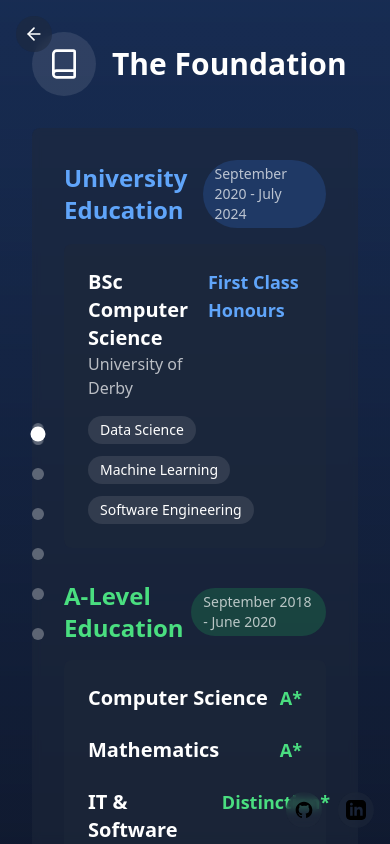
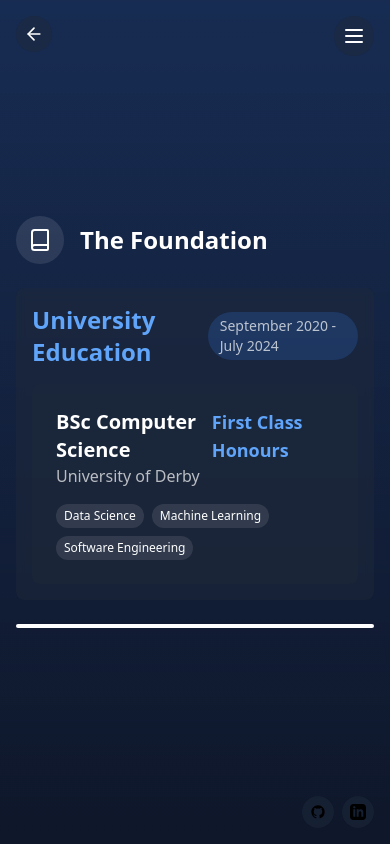
Before and after one commit to tyler-carty/tyler-carty.github.io, a React (Create React App) app: page / in a window 390 px wide. Both pictures are taken after a click on the button "Explore My Journey". Built offline with nearby package versions, Linux system fonts and the light colour scheme.

Commit message:
implemeted better responsive scaling in the app, and removed A-Levels

```diff
--- a/src/App.js
+++ b/src/App.js
@@ -6,7 +6,6 @@ const App = () => {
     return (
         <AnimatePresence mode="wait">
             <div className="min-h-screen bg-slate-900 font-sans antialiased">
-                {/* Initial page load animation */}
                 <motion.div
                     initial={{ opacity: 0 }}
                     animate={{ opacity: 1 }}
@@ -14,25 +13,24 @@ const App = () => {
                     transition={{ duration: 0.5 }}
                     className="relative"
                 >
-                    {/* Background gradient effect */}
+                    {/* Background Elements */}
                     <div className="fixed inset-0 bg-gradient-to-br from-slate-900 via-slate-800 to-slate-900" />
-
-                    {/* Background grid pattern */}
                     <div
                         className="fixed inset-0 opacity-10"
                         style={{
                             backgroundImage: 'radial-gradient(circle at 2px 2px, white 1px, transparent 0)',
-                            backgroundSize: '32px 32px'
+                            backgroundSize: '24px 24px'
                         }}
                     />
 
-                    {/* Main content */}
+                    {/* Main Content */}
                     <main className="relative z-10">
                         <Portfolio />
                     </main>
 
-                    {/* Social links */}
-                    <footer className="fixed bottom-4 right-4 flex gap-4 z-50">
+                    {/* Social Links Footer */}
+                    <footer className="fixed bottom-4 right-4 flex gap-2 md:gap-4 z-50">
+                        {/* GitHub Link */}
                         <motion.a
                             href="https://github.com/tyler-carty"
                             target="_blank"
@@ -40,9 +38,10 @@ const App = () => {
                             className="p-2 rounded-full bg-slate-800/50 backdrop-blur-sm hover:bg-slate-700/50 transition-colors"
                             whileHover={{ scale: 1.1 }}
                             whileTap={{ scale: 0.9 }}
+                            aria-label="GitHub Profile"
                         >
                             <svg
-                                className="w-5 h-5"
+                                className="w-4 h-4 md:w-5 md:h-5"
                                 fill="currentColor"
                                 viewBox="0 0 24 24"
                                 aria-hidden="true"
@@ -54,6 +53,8 @@ const App = () => {
                                 />
                             </svg>
                         </motion.a>
+
+                        {/* LinkedIn Link */}
                         <motion.a
                             href="https://linkedin.com/in/tyler-cartwright"
                             target="_blank"
@@ -61,9 +62,10 @@ const App = () => {
                             className="p-2 rounded-full bg-slate-800/50 backdrop-blur-sm hover:bg-slate-700/50 transition-colors"
                             whileHover={{ scale: 1.1 }}
                             whileTap={{ scale: 0.9 }}
+                            aria-label="LinkedIn Profile"
                         >
                             <svg
-                                className="w-5 h-5"
+                                className="w-4 h-4 md:w-5 md:h-5"
                                 fill="currentColor"
                                 viewBox="0 0 24 24"
                                 aria-hidden="true"
--- a/src/components/Portfolio.js
+++ b/src/components/Portfolio.js
@@ -7,9 +7,67 @@ import {
     LineChart,
     Shield,
     Database,
-    ArrowLeft
+    ArrowLeft,
+    Menu
 } from 'lucide-react';
 
+// Mobile Navigation Menu Component
+const MobileNav = ({ chapters, currentChapter, onChapterSelect }) => {
+    const [isOpen, setIsOpen] = useState(false);
+
+    return (
+        <div className="lg:hidden">
+            <motion.button
+                className="fixed top-4 right-4 z-50 p-2 rounded-full bg-slate-800/50 backdrop-blur-sm"
+                whileHover={{ scale: 1.1 }}
+                whileTap={{ scale: 0.9 }}
+                onClick={() => setIsOpen(!isOpen)}
+            >
+                <Menu className="w-6 h-6" />
+            </motion.button>
+
+            <AnimatePresence>
+                {isOpen && (
+                    <motion.div
+                        className="fixed inset-0 bg-slate-900/95 z-40 flex items-center justify-center"
+                        initial={{ opacity: 0 }}
+                        animate={{ opacity: 1 }}
+                        exit={{ opacity: 0 }}
+                    >
+                        <motion.div
+                            className="w-full max-w-md p-4 space-y-4"
+                            initial={{ scale: 0.9, opacity: 0 }}
+                            animate={{ scale: 1, opacity: 1 }}
+                            exit={{ scale: 0.9, opacity: 0 }}
+                        >
+                            {chapters.map((chapter, index) => (
+                                <motion.button
+                                    key={index}
+                                    className={`w-full p-4 rounded-lg flex items-center gap-4 ${
+                                        currentChapter === index
+                                            ? 'bg-blue-500/20 text-blue-400'
+                                            : 'bg-slate-800/50'
+                                    }`}
+                                    whileHover={{ scale: 1.02 }}
+                                    whileTap={{ scale: 0.98 }}
+                                    onClick={() => {
+                                        onChapterSelect(index);
+                                        setIsOpen(false);
+                                    }}
+                                >
+                                    <chapter.icon className="w-6 h-6" />
+                                    <span className="text-lg font-medium">{chapter.title}</span>
+                                </motion.button>
+                            ))}
+                        </motion.div>
+                    </motion.div>
+                )}
+            </AnimatePresence>
+        </div>
+    );
+};
+
+// Updated Chapter Component with Responsive Styles
 const Chapter = ({ children, icon: Icon, title, index, isActive, progress }) => {
     const bgColors = [
         'from-blue-500/20', 'from-green-500/20', 'from-purple-500/20',
@@ -18,26 +76,26 @@ const Chapter = ({ children, icon: Icon, title, index, isActive, progress }) =>
 
     return (
         <motion.div
-            className={`min-h-screen flex items-center justify-center p-8 bg-gradient-to-b ${bgColors[index]} to-slate-900`}
+            className={`min-h-screen flex items-center justify-center p-4 md:p-8 bg-gradient-to-b ${bgColors[index]} to-slate-900`}
             initial={{ opacity: 0 }}
             animate={{ opacity: isActive ? 1 : 0.3 }}
             transition={{ duration: 0.5 }}
         >
             <div className="max-w-4xl w-full">
                 <motion.div
-                    className="flex items-center gap-4 mb-8"
+                    className="flex items-center gap-4 mb-6 md:mb-8"
                     initial={{ x: -50, opacity: 0 }}
                     animate={{ x: 0, opacity: 1 }}
                     transition={{ delay: 0.2 }}
                 >
-                    <div className={`w-16 h-16 rounded-full bg-white/10 flex items-center justify-center`}>
-                        <Icon className="w-8 h-8" />
+                    <div className="w-12 h-12 md:w-16 md:h-16 rounded-full bg-white/10 flex items-center justify-center">
+                        <Icon className="w-6 h-6 md:w-8 md:h-8" />
                     </div>
-                    <h2 className="text-3xl font-bold">{title}</h2>
+                    <h2 className="text-2xl md:text-3xl font-bold">{title}</h2>
                 </motion.div>
 
                 <motion.div
-                    className="bg-slate-800/50 backdrop-blur-sm rounded-lg p-8"
+                    className="bg-slate-800/50 backdrop-blur-sm rounded-lg p-4 md:p-8"
                     initial={{ y: 50, opacity: 0 }}
                     animate={{ y: 0, opacity: 1 }}
                     transition={{ delay: 0.4 }}
@@ -46,7 +104,7 @@ const Chapter = ({ children, icon: Icon, title, index, isActive, progress }) =>
                 </motion.div>
 
                 <motion.div
-                    className="h-1 bg-white/20 mt-8 rounded-full overflow-hidden"
+                    className="h-1 bg-white/20 mt-6 md:mt-8 rounded-full overflow-hidden"
                     initial={{ width: 0 }}
                     animate={{ width: '100%' }}
                     transition={{ duration: 0.8 }}
@@ -61,13 +119,14 @@ const Chapter = ({ children, icon: Icon, title, index, isActive, progress }) =>
     );
 };
 
+// Updated TechStack Component
 const TechStack = ({ technologies }) => {
     return (
-        <div className="flex flex-wrap gap-3 mt-4">
+        <div className="flex flex-wrap gap-2 md:gap-3 mt-4">
             {technologies.map((tech, index) => (
                 <motion.span
                     key={tech}
-                    className="px-3 py-1 bg-white/10 rounded-full text-sm"
+                    className="px-2 md:px-3 py-1 bg-white/10 rounded-full text-xs md:text-sm"
                     initial={{ scale: 0 }}
                     animate={{ scale: 1 }}
                     transition={{ delay: index * 0.1 }}
@@ -115,45 +174,45 @@ const PORTFOLIO_CHAPTERS = [
                         </div>
                     </motion.div>
 
-                    {/* A-Levels Section */}
-                    <motion.div
-                        className="space-y-4"
-                        initial={{ opacity: 0 }}
-                        animate={{ opacity: 1 }}
-                        transition={{ delay: 0.8 }}
-                    >
-                        <div className="flex items-center justify-between mb-4">
-                            <h3 className="text-2xl font-bold text-green-400">A-Level Education</h3>
-                            <span className="text-sm text-white/70 bg-green-500/20 px-3 py-1 rounded-full">
-                                September 2018 - June 2020
-                            </span>
-                        </div>
-                        <div className="bg-slate-800/50 rounded-lg p-6 space-y-6">
-                            {/* Computer Science */}
-                            <div className="space-y-3">
-                                <div className="flex items-start justify-between">
-                                    <h4 className="text-xl font-semibold">Computer Science</h4>
-                                    <span className="text-lg font-bold text-green-400">A*</span>
-                                </div>
-                            </div>
+                    {/*/!* A-Levels Section *!/*/}
+                    {/*<motion.div*/}
+                    {/*    className="space-y-4"*/}
+                    {/*    initial={{ opacity: 0 }}*/}
+                    {/*    animate={{ opacity: 1 }}*/}
+                    {/*    transition={{ delay: 0.8 }}*/}
+                    {/*>*/}
+                    {/*    <div className="flex items-center justify-between mb-4">*/}
+                    {/*        <h3 className="text-2xl font-bold text-green-400">A-Level Education</h3>*/}
+                    {/*        <span className="text-sm text-white/70 bg-green-500/20 px-3 py-1 rounded-full">*/}
+                    {/*            September 2018 - June 2020*/}
+                    {/*        </span>*/}
+                    {/*    </div>*/}
+                    {/*    <div className="bg-slate-800/50 rounded-lg p-6 space-y-6">*/}
+                    {/*        /!* Computer Science *!/*/}
+                    {/*        <div className="space-y-3">*/}
+                    {/*            <div className="flex items-start justify-between">*/}
+                    {/*                <h4 className="text-xl font-semibold">Computer Science</h4>*/}
+                    {/*                <span className="text-lg font-bold text-green-400">A*</span>*/}
+                    {/*            </div>*/}
+                    {/*        </div>*/}
 
-                            {/* Mathematics */}
-                            <div className="space-y-3">
-                                <div className="flex items-start justify-between">
-                                    <h4 className="text-xl font-semibold">Mathematics</h4>
-                                    <span className="text-lg font-bold text-green-400">A*</span>
-                                </div>
-                            </div>
+                    {/*        /!* Mathematics *!/*/}
+                    {/*        <div className="space-y-3">*/}
+                    {/*            <div className="flex items-start justify-between">*/}
+                    {/*                <h4 className="text-xl font-semibold">Mathematics</h4>*/}
+                    {/*                <span className="text-lg font-bold text-green-400">A*</span>*/}
+                    {/*            </div>*/}
+                    {/*        </div>*/}
 
-                            {/* IT & Software Development */}
-                            <div className="space-y-3">
-                                <div className="flex items-start justify-between">
-                                    <h4 className="text-xl font-semibold">IT & Software Development</h4>
-                                    <span className="text-lg font-bold text-green-400">Distinction*</span>
-                                </div>
-                            </div>
-                        </div>
-                    </motion.div>
+                    {/*        /!* IT & Software Development *!/*/}
+                    {/*        <div className="space-y-3">*/}
+                    {/*            <div className="flex items-start justify-between">*/}
+                    {/*                <h4 className="text-xl font-semibold">IT & Software Development</h4>*/}
+                    {/*                <span className="text-lg font-bold text-green-400">Distinction*</span>*/}
+                    {/*            </div>*/}
+                    {/*        </div>*/}
+                    {/*    </div>*/}
+                    {/*</motion.div>*/}
                 </div>
             </>
         )
@@ -366,7 +425,7 @@ const PORTFOLIO_CHAPTERS = [
     }
 ];
 
-// NavigationDots component with hover functionality
+// Updated NavigationDots Component
 const NavigationDots = React.memo(({
                                        chapters,
                                        currentChapter,
@@ -375,7 +434,7 @@ const NavigationDots = React.memo(({
                                    }) => {
     return (
         <motion.div
-            className="fixed left-8 top-1/2 -translate-y-1/2 flex flex-col gap-4 z-50"
+            className="fixed left-2 md:left-8 top-1/2 -translate-y-1/2 flex flex-col gap-3 md:gap-4 z-50 hidden lg:flex"
             initial={{ opacity: 0, x: -20 }}
             animate={{ opacity: 1, x: 0 }}
             transition={{ delay: 0.5 }}
@@ -383,7 +442,7 @@ const NavigationDots = React.memo(({
             {chapters.map((chapter, index) => (
                 <div key={index} className="relative">
                     <motion.button
-                        className={`w-3 h-3 rounded-full transition-all duration-300 relative z-10
+                        className={`w-2 h-2 md:w-3 md:h-3 rounded-full transition-all duration-300 relative z-10
                             ${currentChapter === index
                             ? 'bg-white scale-125'
                             : index < currentChapter
@@ -518,18 +577,18 @@ const Portfolio = () => {
             <AnimatePresence>
                 {!isExploring ? (
                     <motion.div
-                        className="h-screen flex flex-col items-center justify-center p-8 text-center"
+                        className="h-screen flex flex-col items-center justify-center p-4 md:p-8 text-center"
                         exit={{ opacity: 0, scale: 0.8 }}
                     >
                         <motion.h1
-                            className="text-6xl font-bold mb-6"
+                            className="text-4xl md:text-6xl font-bold mb-4 md:mb-6"
                             initial={{ y: 50, opacity: 0 }}
                             animate={{ y: 0, opacity: 1 }}
                         >
                             Tyler Cartwright
                         </motion.h1>
                         <motion.h2
-                            className="text-2xl text-blue-400 mb-8"
+                            className="text-xl md:text-2xl text-blue-400 mb-6 md:mb-8"
                             initial={{ y: 50, opacity: 0 }}
                             animate={{ y: 0, opacity: 1 }}
                             transition={{ delay: 0.2 }}
@@ -537,7 +596,7 @@ const Portfolio = () => {
                             Software Engineer | Data Scientist | ML Engineer
                         </motion.h2>
                         <motion.button
-                            className="px-8 py-4 bg-blue-500 rounded-full text-lg font-semibold hover:bg-blue-600 transition-colors"
+                            className="px-6 md:px-8 py-3 md:py-4 bg-blue-500 rounded-full text-base md:text-lg font-semibold hover:bg-blue-600 transition-colors"
                             initial={{ y: 50, opacity: 0 }}
                             animate={{ y: 0, opacity: 1 }}
                             transition={{ delay: 0.4 }}
@@ -560,14 +619,16 @@ const Portfolio = () => {
                             <ArrowLeft className="w-5 h-5"/>
                         </motion.button>
 
+                        <MobileNav
+                            chapters={PORTFOLIO_CHAPTERS}
+                            currentChapter={currentChapter}
+                            onChapterSelect={scrollToChapter}
+                        />
+
                         <NavigationDots
                             chapters={PORTFOLIO_CHAPTERS}
                             currentChapter={currentChapter}
-                            onDotClick={(index) => {
-                                if (!isNavigating) {
-                                    scrollToChapter(index);
-                                }
-                            }}
+                            onDotClick={scrollToChapter}
                             onHoverChange={setHoveredChapter}
                         />
 
--- a/src/index.css
+++ b/src/index.css
@@ -2,9 +2,26 @@
 @tailwind components;
 @tailwind utilities;
 
+/* Base styles */
+:root {
+  --content-width: min(90vw, 1200px);
+  --header-height: 60px;
+}
+
+/* Better mobile touch handling */
+@media (max-width: 768px) {
+  html {
+    touch-action: manipulation;
+    -webkit-tap-highlight-color: transparent;
+  }
+}
+
 /* Custom scrollbar styling */
 ::-webkit-scrollbar {
-  width: 8px;
+  width: 4px;
+  @screen md {
+    width: 8px;
+  }
 }
 
 ::-webkit-scrollbar-track {
@@ -20,15 +37,20 @@
   background: rgba(255, 255, 255, 0.3);
 }
 
-/* Smooth scrolling */
-html {
-  scroll-behavior: smooth;
+/* Smooth scrolling - disable on mobile for better performance */
+@screen md {
+  html {
+    scroll-behavior: smooth;
+  }
 }
 
 /* Better font rendering */
 body {
   -webkit-font-smoothing: antialiased;
   -moz-osx-font-smoothing: grayscale;
+  overflow: hidden;
+  overscroll-behavior: none;
+  @apply text-base md:text-lg;
 }
 
 /* Glass effect utility */
@@ -38,3 +60,47 @@ body {
   -webkit-backdrop-filter: blur(10px);
   border: 1px solid rgba(255, 255, 255, 0.1);
 }
+
+/* Mobile touch optimization */
+@media (hover: none) {
+  .hover\:scale-105 {
+    transform: none !important;
+  }
+}
+
+/* Responsive text utilities */
+@layer utilities {
+  .text-balance {
+    text-wrap: balance;
+  }
+
+  .text-pretty {
+    text-wrap: pretty;
+  }
+}
+
+/* Custom animations */
+@keyframes float {
+  0%, 100% {
+    transform: translateY(0);
+  }
+  50% {
+    transform: translateY(-10px);
+  }
+}
+
+.animate-float {
+  animation: float 3s ease-in-out infinite;
+}
+
+/* Focus styles for better accessibility */
+:focus-visible {
+  outline: 2px solid theme('colors.blue.400');
+  outline-offset: 2px;
+}
+
+/* Prevent text selection on interactive elements */
+.no-select {
+  -webkit-user-select: none;
+  user-select: none;
+}
--- a/tailwind.config.js
+++ b/tailwind.config.js
@@ -5,8 +5,30 @@ module.exports = {
   ],
   theme: {
     extend: {
+      screens: {
+        'xs': '375px',
+      },
+      spacing: {
+        '18': '4.5rem',
+        '112': '28rem',
+        '128': '32rem',
+      },
       animation: {
         'bounce-slow': 'bounce 3s infinite',
+        'float': 'float 3s infinite',
+      },
+      keyframes: {
+        float: {
+          '0%, 100%': { transform: 'translateY(0)' },
+          '50%': { transform: 'translateY(-10px)' },
+        }
+      },
+      fontSize: {
+        'xxs': '0.625rem',
+      },
+      height: {
+        'screen-small': '100vh',
+        'screen-large': 'calc(100vh - 2rem)',
       }
     },
   },
```
